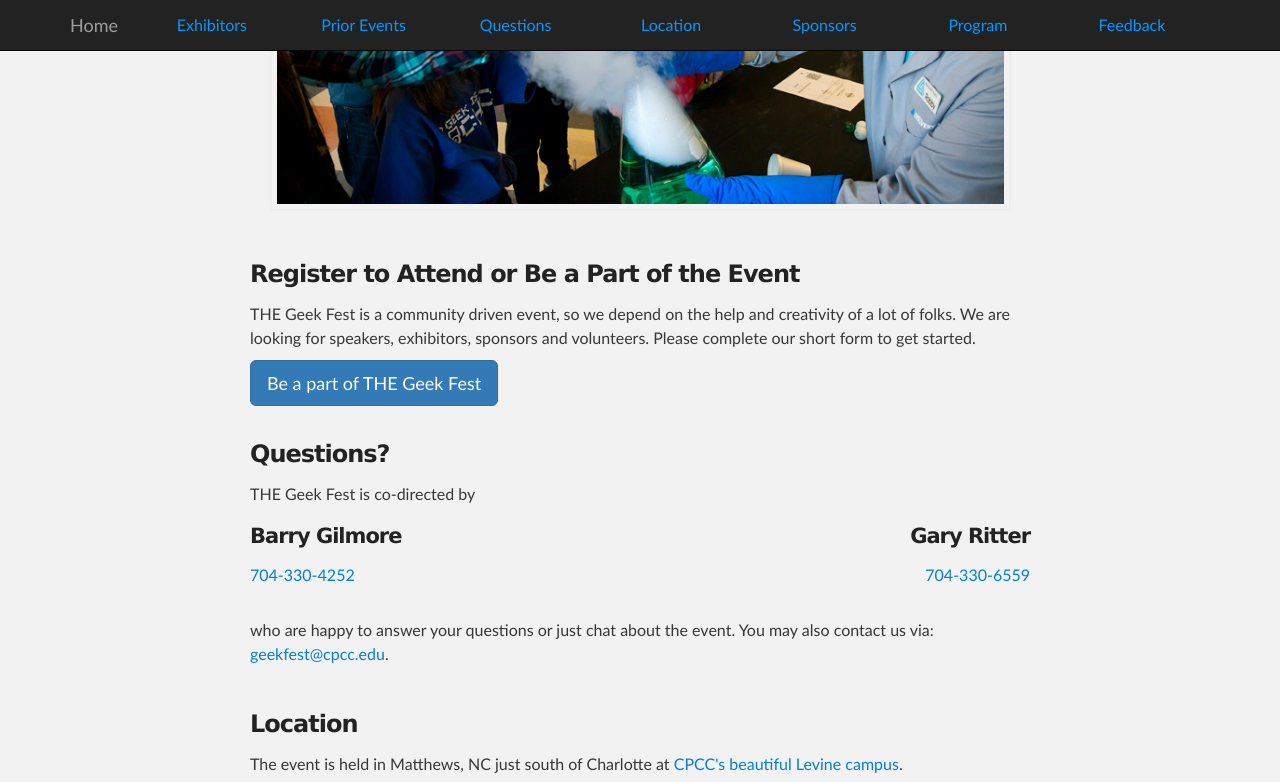
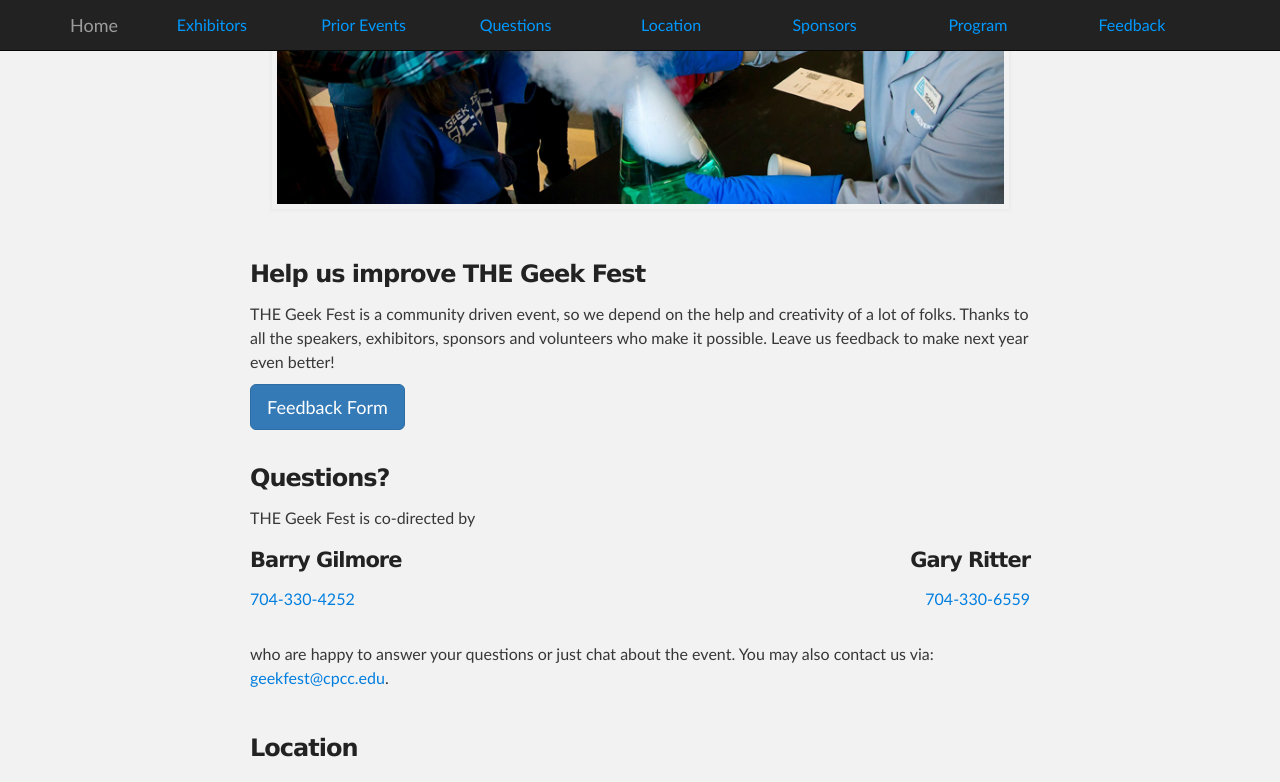
Before and after one commit to bkeyvani/thegeekfest.github.io, a Jekyll site: the page built from index.html, in a window 1280 px wide and 900 px high, scrolled down 692 px, cut to the strip 0-782 px from the top of the window. Built offline with Jekyll 4.4.1, drawn with Linux system fonts in a browser that asks for light colours; nearby versions of some CDN libraries.

Commit message:
more feedback form changes

```diff
--- a/index.html
+++ b/index.html
@@ -37,14 +37,13 @@
 <h3 class="section-heading">
   <a name="participate" class="anchor" href="#participate">
     <span class="octicon octicon-link"></span>
-  </a>Register to Attend or Be a Part of the Event
+  </a>Help us improve THE Geek Fest
 </h3>
 
 <p>THE Geek Fest is a community driven event, so we depend on the help and
-creativity of a lot of folks. We are looking for speakers, exhibitors, sponsors
-and volunteers. Please complete our short form to get started.</p>
-<a class="btn btn-lg btn-primary" href="{{site.interest_form}}">Be a part of THE Geek
-  Fest</a>
+creativity of a lot of folks. Thanks to all the speakers, exhibitors, sponsors
+and volunteers who make it possible. Leave us feedback to make next year even better!</p>
+<a class="btn btn-lg btn-primary" href="{{site.interest_form}}">Feedback Form</a>
 
 <h3 class="section-heading">
   <a name="questions" class="anchor" href="#xontact">
```
